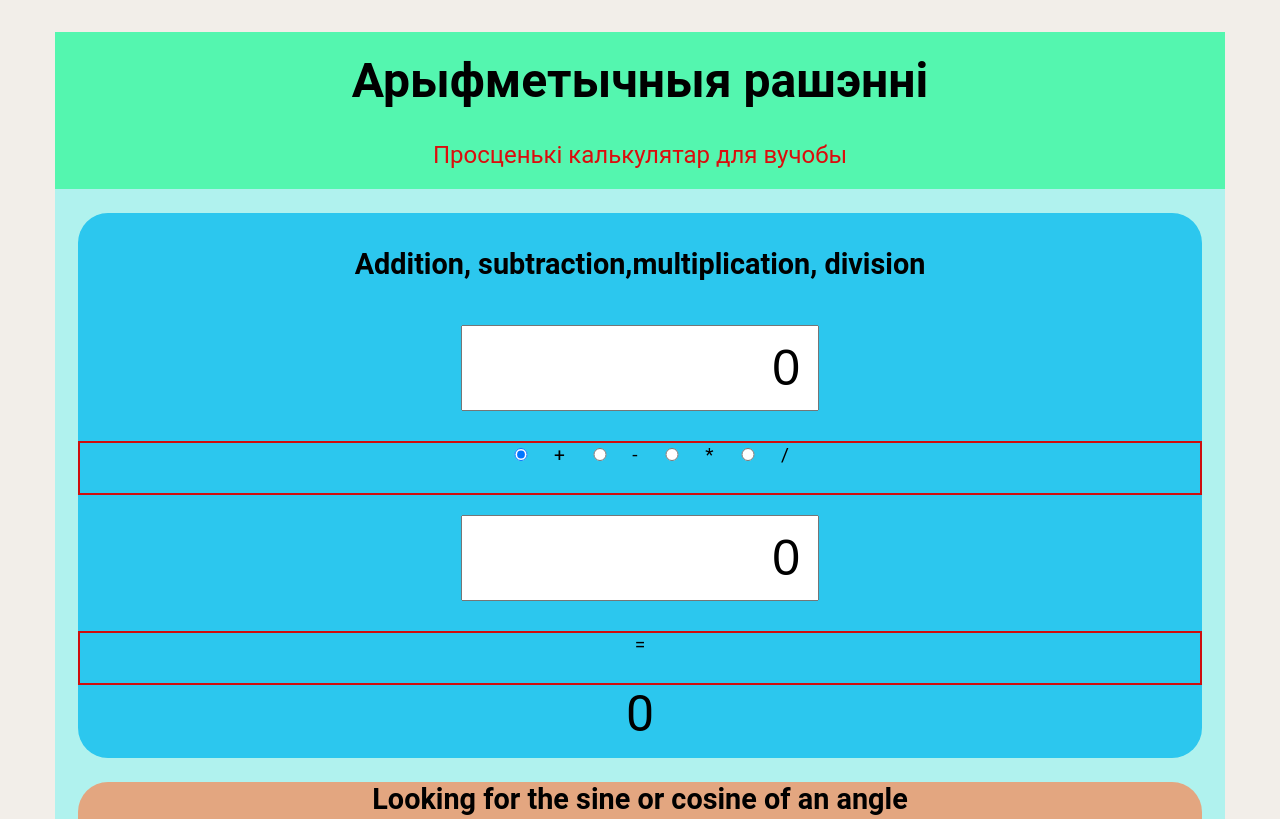
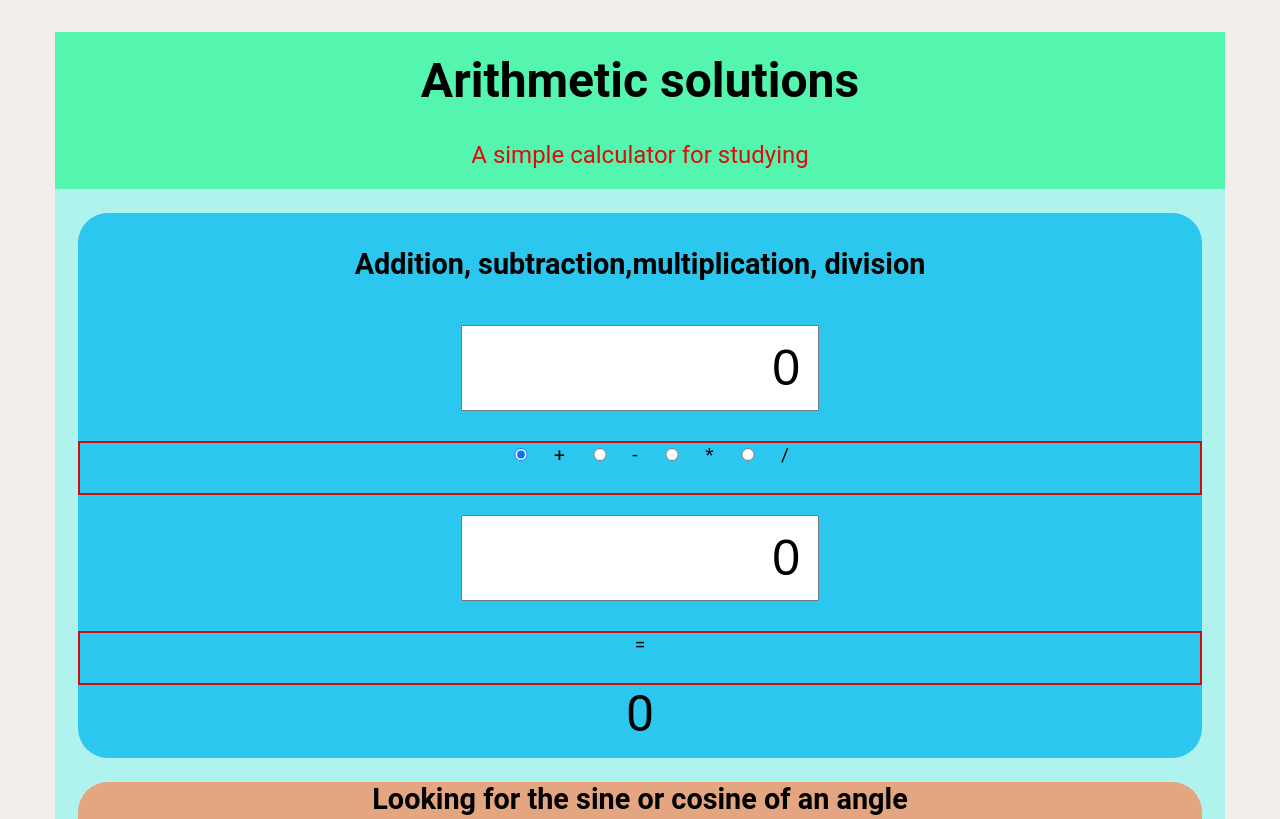
Before and after one commit to Viktar13/sincos, a plain HTML site: page index1.html in a window 1280 px wide. Shown: the top 819 px of the page. Drawn offline with Linux system fonts and the light colour scheme.

Commit message:
second commit

```diff
--- a/index1.html
+++ b/index1.html
@@ -4,7 +4,7 @@
     <meta charset="UTF-8">
     <meta http-equiv="X-UA-Compatible" content="IE=edge">
     <meta name="viewport" content="width=device-width, initial-scale=1.0">
-    <title>Калькулятор рознай фігні</title>
+    <title>Калькулятор</title>
     <link rel="stylesheet" href="style.css" />
 </head>
 
@@ -13,8 +13,8 @@
         <div class="container">
             <form id="form">
                 <div class="heading">
-                    <h1 class="heading-title">Арыфметычныя рашэнні</h1>
-                    <p class="heading-desc">Просценькі калькулятар для вучобы</p>
+                    <h1 class="heading-title">Arithmetic solutions</h1>
+                    <p class="heading-desc">A simple calculator for studying</p>
                 </div>
 
                <div class="blocks">
```
